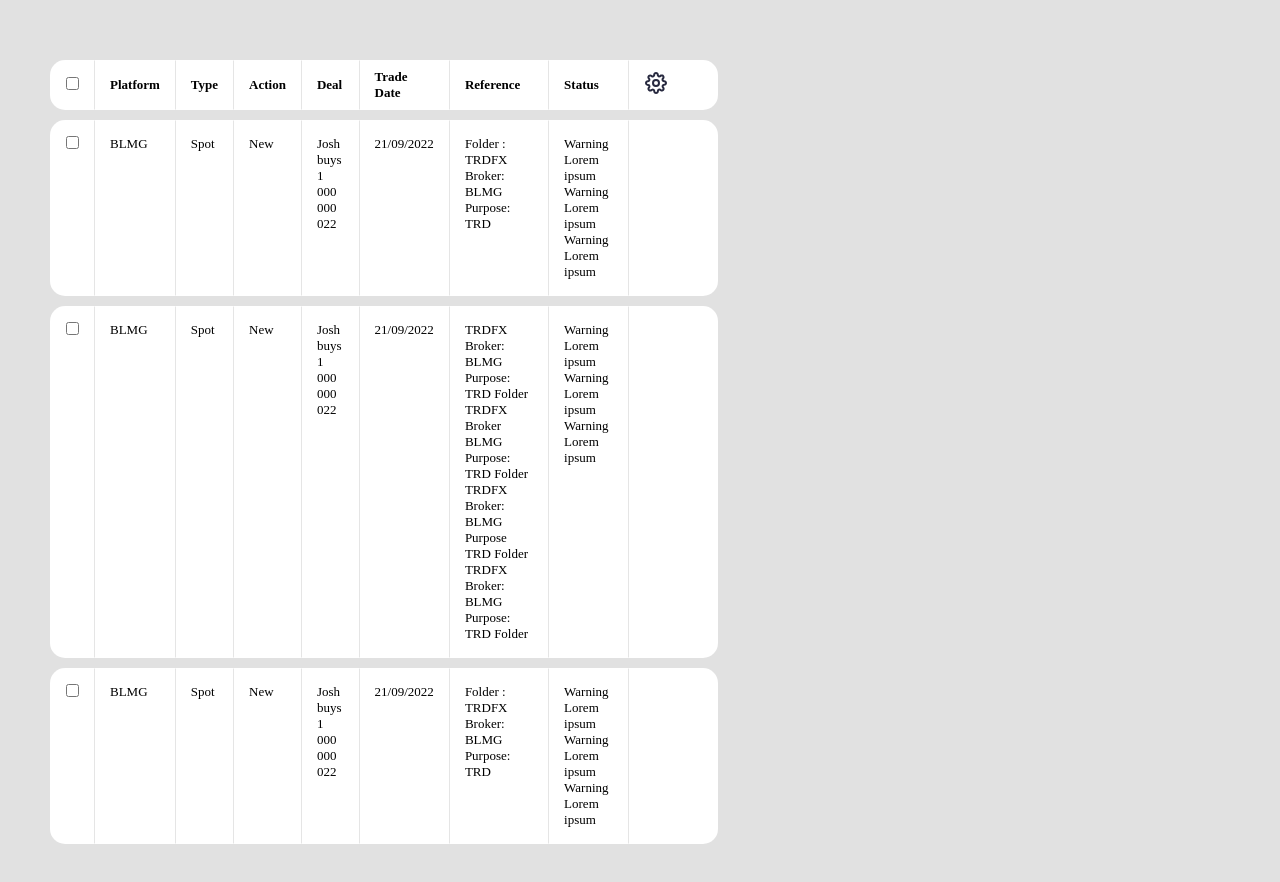
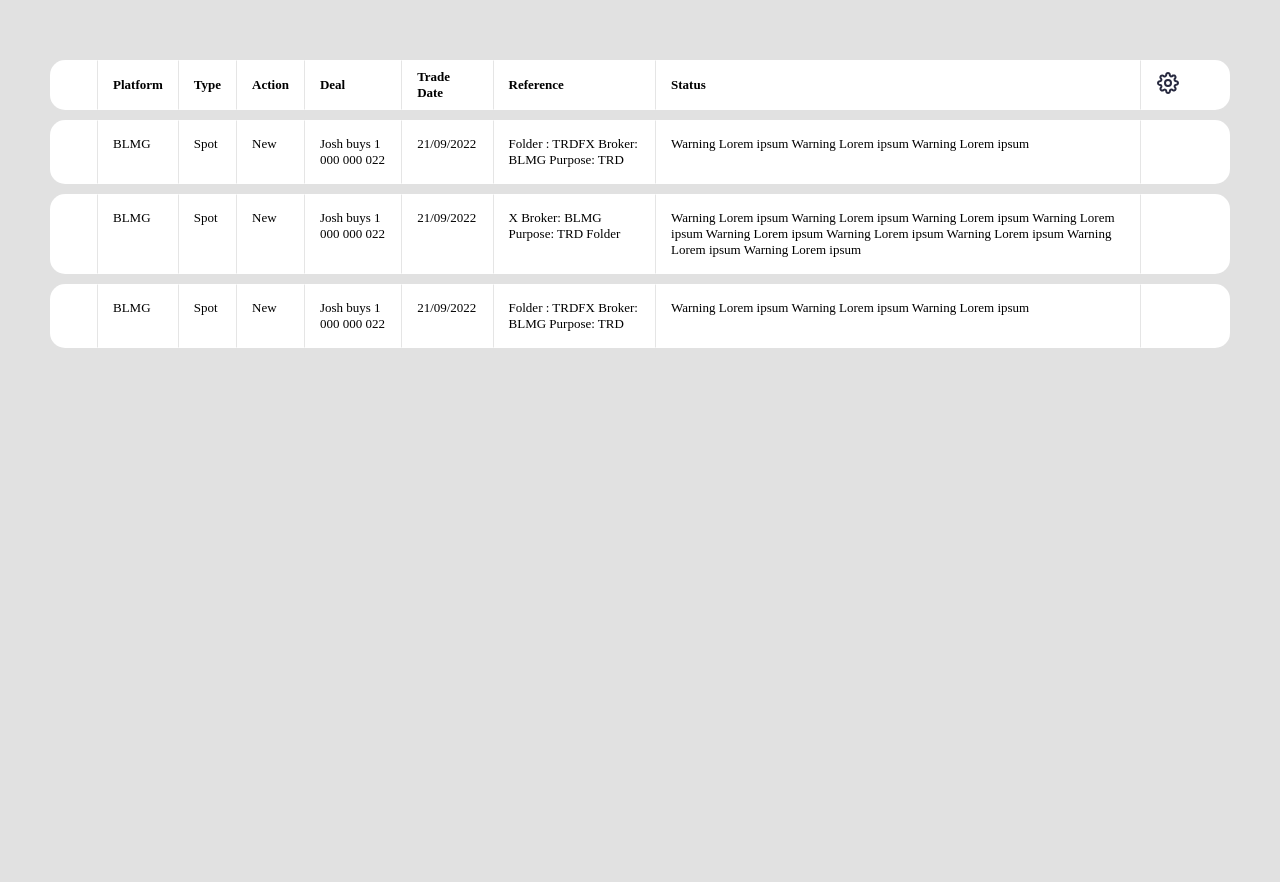
Before and after one commit to karlidaganil/table-test, a React (Vite) app: page / in a window 1280 px wide. Shown: the top 882 px of the page. After the commit the page ends 800 px from the top, so only its background shows below. Built offline with nearby package versions, Linux system fonts and the light colour scheme.

Commit message:
onRow click dev

```diff
--- a/src/App.jsx
+++ b/src/App.jsx
@@ -6,6 +6,7 @@ import { useCallback, useMemo, useRef, useState } from "react";
 import settingsIcon from "./assets/settings.svg";
 import editIcon from "./assets/edit.svg";
 import trashIcon from "./assets/trash.svg";
+import arrowIcon from "./assets/arrow.svg";
 
 const data = [
   {
@@ -23,9 +24,9 @@ const data = [
     action: "New",
     deal: "Josh buys 1 000 000 022",
     tradeDate: "21/09/2022",
-    reference:
-      "TRDFX Broker: BLMG Purpose: TRD Folder TRDFX Broker  BLMG Purpose: TRD Folder TRDFX Broker: BLMG Purpose  TRD Folder TRDFX Broker: BLMG Purpose: TRD Folder",
-    status: "Warning Lorem ipsum   Warning Lorem ipsum Warning Lorem ipsum",
+    reference: "X Broker: BLMG Purpose: TRD Folder",
+    status:
+      "Warning Lorem ipsum   Warning Lorem ipsum Warning Lorem ipsum Warning Lorem ipsum Warning Lorem ipsum Warning Lorem ipsum Warning Lorem ipsum   Warning Lorem ipsum Warning Lorem ipsum",
   },
   {
     platform: "BLMG",
@@ -60,6 +61,22 @@ function App() {
     //   ),
     // },
 
+    {
+      accessor: "move",
+      header: "",
+      cell: () => (
+        <div
+          style={{
+            display: "flex",
+            flexDirection: "column",
+          }}
+        >
+          <img src={arrowIcon} width={16} />
+          <img src={arrowIcon} width={16} className="rotate-90" />
+        </div>
+      ),
+      showOnRowHover: true,
+    },
     {
       accessor: "platform",
       header: "Platform",
@@ -121,7 +138,7 @@ function App() {
   return (
     <div
       style={{
-        width: "60%",
+        width: "100%",
         padding: "50px",
       }}
     >
@@ -129,10 +146,13 @@ function App() {
         data={data}
         columns={columns}
         setSelectedRows={setSelectedRows}
-        checkboxed={true}
+        checkboxed={false}
         rowHoverStyle={{
           background: false,
           border: true,
+        }}
+        onRowClick={(row) => {
+          console.log(row);
         }}
         selectedNode={
           <>
--- a/src/App.scss
+++ b/src/App.scss
@@ -0,0 +1,3 @@
+.rotate-90 {
+  transform: rotate(180deg);
+}
--- a/src/GdlTableCheckbox.jsx
+++ b/src/GdlTableCheckbox.jsx
@@ -36,6 +36,7 @@ const GdlTableCheckbox = ({
   checkboxed,
   setSelectedRows,
   selectedNode,
+  onRowClick,
   rowHoverStyle,
 }) => {
   const $columns = columns.map((column) =>
@@ -120,6 +121,7 @@ const GdlTableCheckbox = ({
                 "no-hover-bg": !rowHoverStyle.background,
                 "no-hover-border": !rowHoverStyle.border,
               })}
+              onClick={() => onRowClick(row)}
             >
               {row.getVisibleCells().map((cell, index) => (
                 <td
--- a/src/index.scss
+++ b/src/index.scss
@@ -91,6 +91,7 @@ table {
 table {
   tbody {
     tr {
+      cursor: pointer;
       &:hover {
         .show-on-hover {
           * {
```
Also changed, not shown: src/assets/arrow.svg (added).
